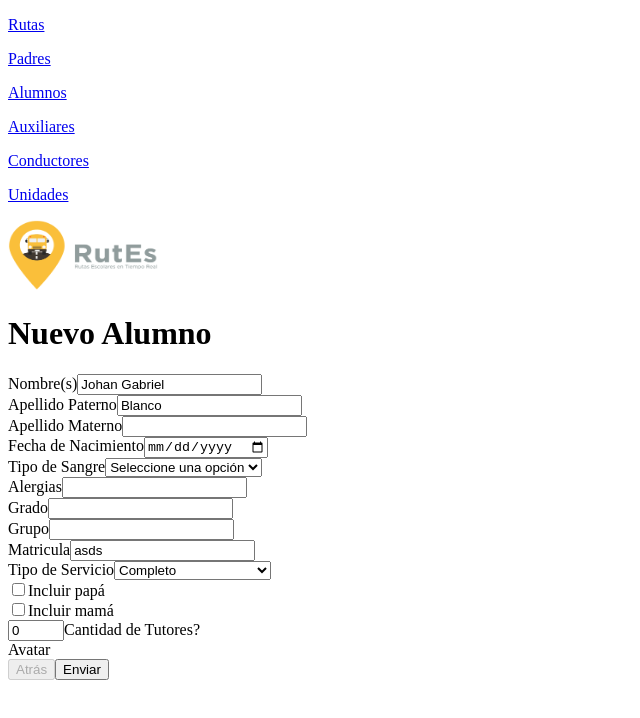
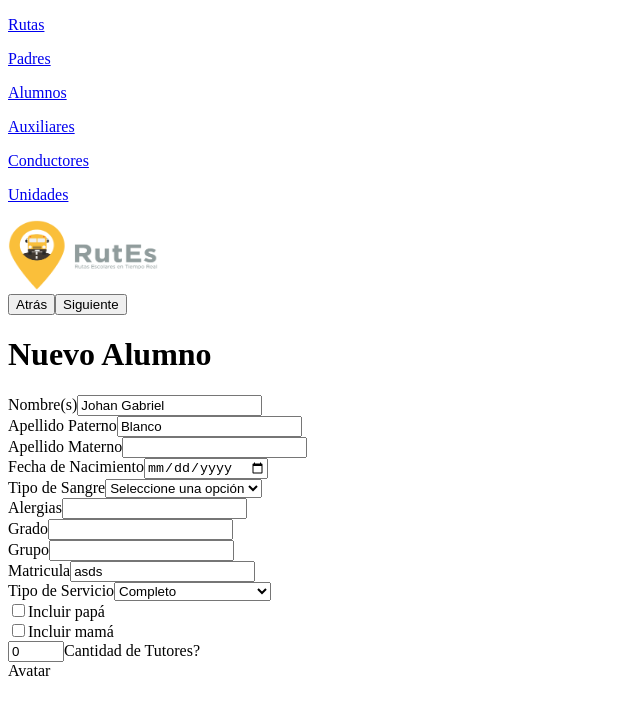
Before and after one commit to RutEsMx/RutEs-Admin, a Next.js app: page /dashboard/parents/create in a window 1280 px wide. Shown: the top 718 px of the page, without its empty margins (0-640 px from the left). Built offline with nearby package versions, Linux system fonts and the light colour scheme.

Commit message:
Feat(ButtonStep): Create a ButtonStep component;

```diff
--- /dev/null
+++ b/src/components/Button.jsx
@@ -0,0 +1,30 @@
+import { PlusIcon, MinusIcon } from '@heroicons/react/24/outline'
+
+export default function ButtonStep ({icon, color='bg-yellow', children, ...props}) {
+  const colorClasses = {
+    'bg-yellow': 'bg-yellow hover:bg-yellow-hover',
+    'bg-light-gray': 'bg-light-gray hover:bg-gray',
+  }
+
+  function Icon(props) {
+    switch (icon) {
+      case 'plus':
+        return <PlusIcon {...props}/>
+      case 'minus':
+        return <MinusIcon {...props} />
+      default:
+        return null
+    }
+  }
+
+
+  return (
+    <button
+      className={`${colorClasses[color]} text-black px-4 py-2 rounded-md flex items-center`}
+      {...props}
+    >
+      <Icon className="h-4 w-4 text-black" />
+      {children}
+    </button>
+  );
+}
--- a/src/components/MultiStepForm/Students/index.jsx
+++ b/src/components/MultiStepForm/Students/index.jsx
@@ -1,9 +1,11 @@
-import { useEffect, useState } from "react";
+import { useState } from "react";
 import { Formik, Form } from "formik";
+import { useRouter} from 'next/navigation'
 import StepStudent from "@/components/Forms/StepStudent";
 import StepParents from "@/components/Forms/StepParents";
 import StepTutors from "@/components/Forms/StepTutors";
 import { validateStudent, validateFather, validateMother, validateTutors } from "@/utils/validationSchemas";
+import Button from "@/components/Button";
 
 const STEPS = [StepStudent]
 const VALIDATE_SCHEMA = [validateStudent]
@@ -13,7 +15,7 @@ const MultiStepFormStudent = () => {
   const [step, setStep] = useState(0)
   const [steps, setSteps] = useState(STEPS);
   const [validationSchemas, setValidationSchemas] = useState(VALIDATE_SCHEMA);
-
+  const navigation = useRouter()
 
   const initialValues = {
     name: 'Johan Gabriel',
@@ -71,13 +73,6 @@ const MultiStepFormStudent = () => {
       for (let index = 0; index < values?.countTutors; index++) {
         newSteps.push(StepTutors)
         newValidationSchema.push(validateTutors(index))
-        // setFieldValue(`tutors[${index}].name`, '')
-        // setFieldValue(`tutors[${index}].lastName`, '')
-        // setFieldValue(`tutors[${index}].secondLastName`, '')
-        // setFieldValue(`tutors[${index}].phone`, '')
-        // setFieldValue(`tutors[${index}].email`, '')
-        // setFieldValue(`tutors[${index}].avatar`, '')
-        // setFieldValue(`tutors[${index}].active`, false)
       }
 
       setSteps(newSteps);
@@ -93,6 +88,7 @@ const MultiStepFormStudent = () => {
     }
   }
   const handleBack = () => {
+    if(step === 0) return navigation.replace('/dashboard/parents')
     setStep(step - 1)
     if(step === 1) {
       setSteps([STEPS[0]])
@@ -110,15 +106,25 @@ const MultiStepFormStudent = () => {
       onSubmit={handleNext}
       validationSchema={CurrentValidateSchema}
     >
-      {({ isSubmitting}) => (
+      {({ isSubmitting, handleSubmit}) => (
         <Form>
+          <div className="flex justify-end gap-4">
+            <Button
+              onClick={handleBack}
+              color="bg-light-gray"
+              type="button"
+            >
+              Atrás
+            </Button>
+            <Button
+              onClick={handleSubmit}
+              disabled={isSubmitting}
+              type="button"
+            >
+              {step !== steps.length - 1 || step === 0 ? 'Siguiente' : 'Enviar'}
+            </Button>
+          </div>
           <CurrentStep validation={validationSchemas[step]} steps={steps} step={step}/>
-          <button type="button" onClick={handleBack} disabled={step === 0}>
-            Atrás
-          </button>
-          <button type="submit" disabled={isSubmitting}>
-            {step === steps.length - 1 ? 'Enviar' : 'Siguiente'}
-          </button>
         </Form>
       )}
     </Formik>
--- a/src/components/RoutesCards.jsx
+++ b/src/components/RoutesCards.jsx
@@ -7,7 +7,6 @@ const RoutesCards = () => {
   const { routes, setRoutes } = useRoutesStore()
 
   useEffect(() => {
-    console.log("🚀 ~ file: RoutesCards.jsx:13 ~ useEffect ~ useEffect:")
     const data = generateRoutes()
     setRoutes(data)
   }, [])
--- a/src/components/Table/ButtonAction.jsx
+++ b/src/components/Table/ButtonAction.jsx
@@ -1,5 +1,4 @@
 export default function ButtonAction({onClick, children}) {
-  // Create a button
   return (
     <button
       className="bg-light-gray hover:bg-gray text-black text-xs font-bold py-2 sm:py-1 px-4 sm:px-2 rounded border"
```
Also changed, not shown: src/components/Table/Table.jsx (+4 -4 lines).
